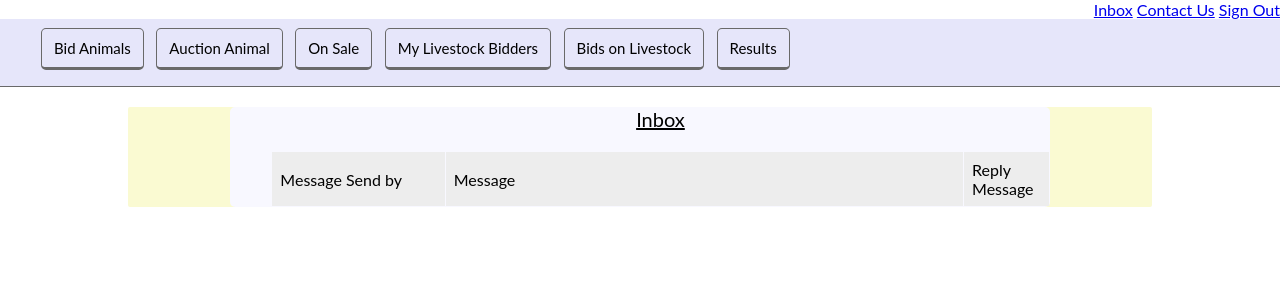
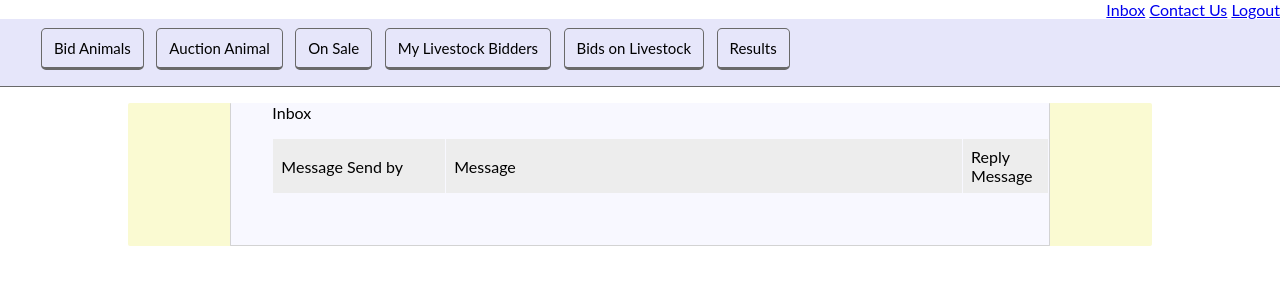
Before and after one commit to stevekimeu/courier, a PHP site: page /courier/user_message.php in a window 1280 px wide. Shown: the top 300 px of the page. Run offline with PHP 8.4, Linux system fonts and the light colour scheme; the visitor is signed in with stand-in values (Sample User, id 1); data comes from the database, SQL or seed files in the repository; some libraries are stand-ins or nearby versions.

Commit message:
Working on Master page

```diff
--- a/css/central.css
+++ b/css/central.css
@@ -244,11 +244,15 @@ text-align:center;
 .wrapper1{
 	width:80%;
 	margin-left:10%;
-	border-radius:5px;
+	border-radius:1px;
 	padding-left:4%;
 	background-color:#F8F8FF;
+	padding-bottom:5%;
 	margin-bottom:5%;
 	margin-top:0%;
+	border-left: 1px solid #D3D3D3;
+	border-right: 1px solid #D3D3D3;
+	border-bottom: 1px solid #D3D3D3;
 }
 .wrapper1 fieldset{
 	margin-right:10%;
@@ -268,20 +272,7 @@ text-align:center;
 	color:#20B2AA;
 	font-size: 20px;
 }
-.wrapper1 button[type = button]{
-	color: black;
-	text-align:center;
-	font-size:20px;
-	margin-left:18%;
-	margin-top:1%;
-	margin-bottom:1%;
-	}
-.wrapper1 p{
-	color: black;
-	text-align:center;
-	font-size:20px;
-	text-decoration:underline;
-	}
+
 .wrapper1 a{
 	text-decoration:none;
 	}
--- a/user/master.php
+++ b/user/master.php
@@ -39,13 +39,13 @@ if($sql->num_rows > 0){
 	</div>
 	<div class="navlayer4">
 	<div class = "left">
-	<i>logged in as:&nbsp;<?php echo $loggedin;} }?></i>
+	<i>Logged in as:&nbsp;<?php echo $loggedin;} }?></i>
 
 	</div>
 	<div class="right">
 		<a href="user_message.php">Inbox</a>
 		<a href="contact_form.php">Contact Us</a>
-		<a href="logout.php">Sign Out</a>
+		<a href="logout.php">Logout</a>
 	  </div>
 	</div>
 	<div class="navlayer3">
```
Also changed, not shown: other parts of css/central.css (+15 -10 lines), user/sell_livestock.php (+5 -2 lines).
